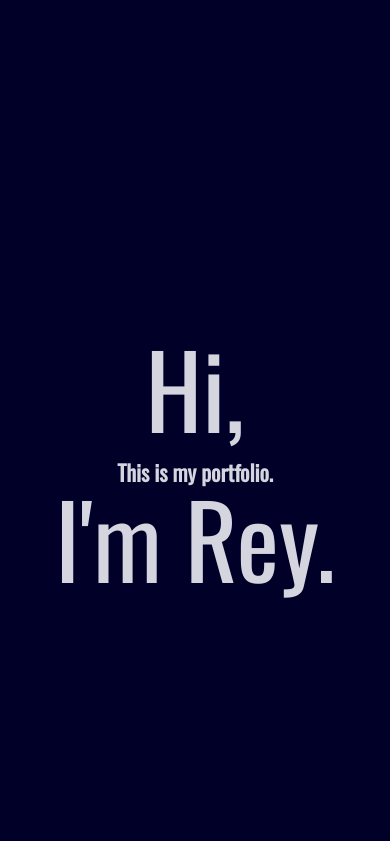
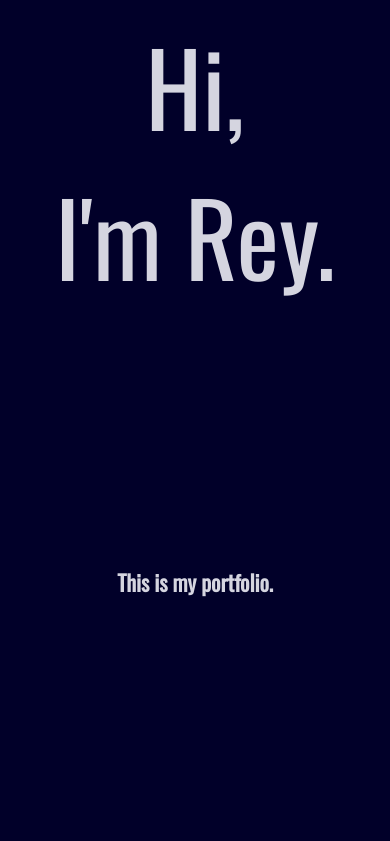
Before and after one commit to ReyAlite/my-website, a React app: page / in a window 390 px wide. Shown: the top 841 px of the page. Built offline with nearby package versions, Linux system fonts and the light colour scheme.

Commit message:
style adjustments

```diff
--- a/src/css/intro.css
+++ b/src/css/intro.css
@@ -25,7 +25,6 @@
 
 @media (max-width: 420px){
     .intro-container, .txt-container {
-        flex: initial;
         text-align: center;
         padding: 10px;
     }
```
